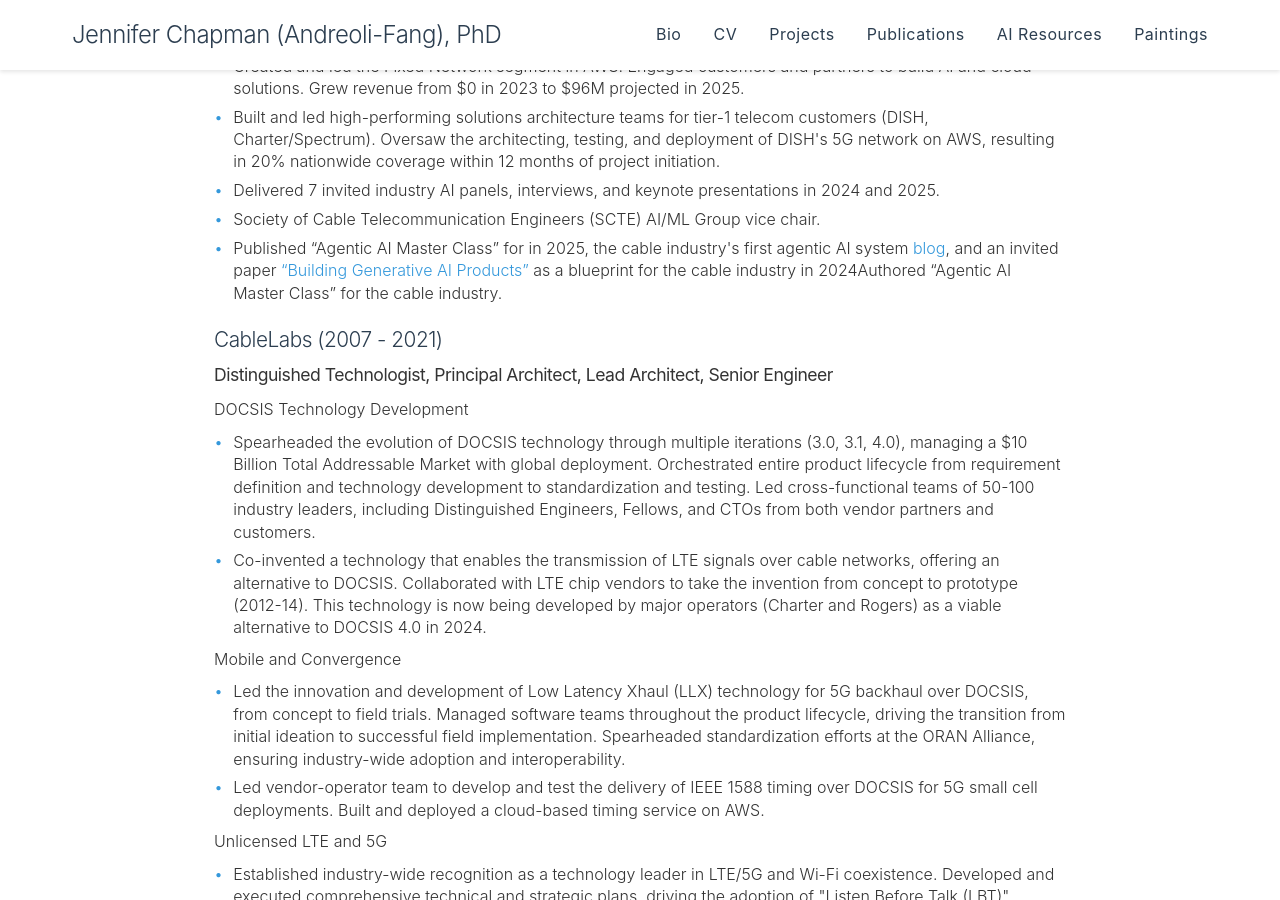
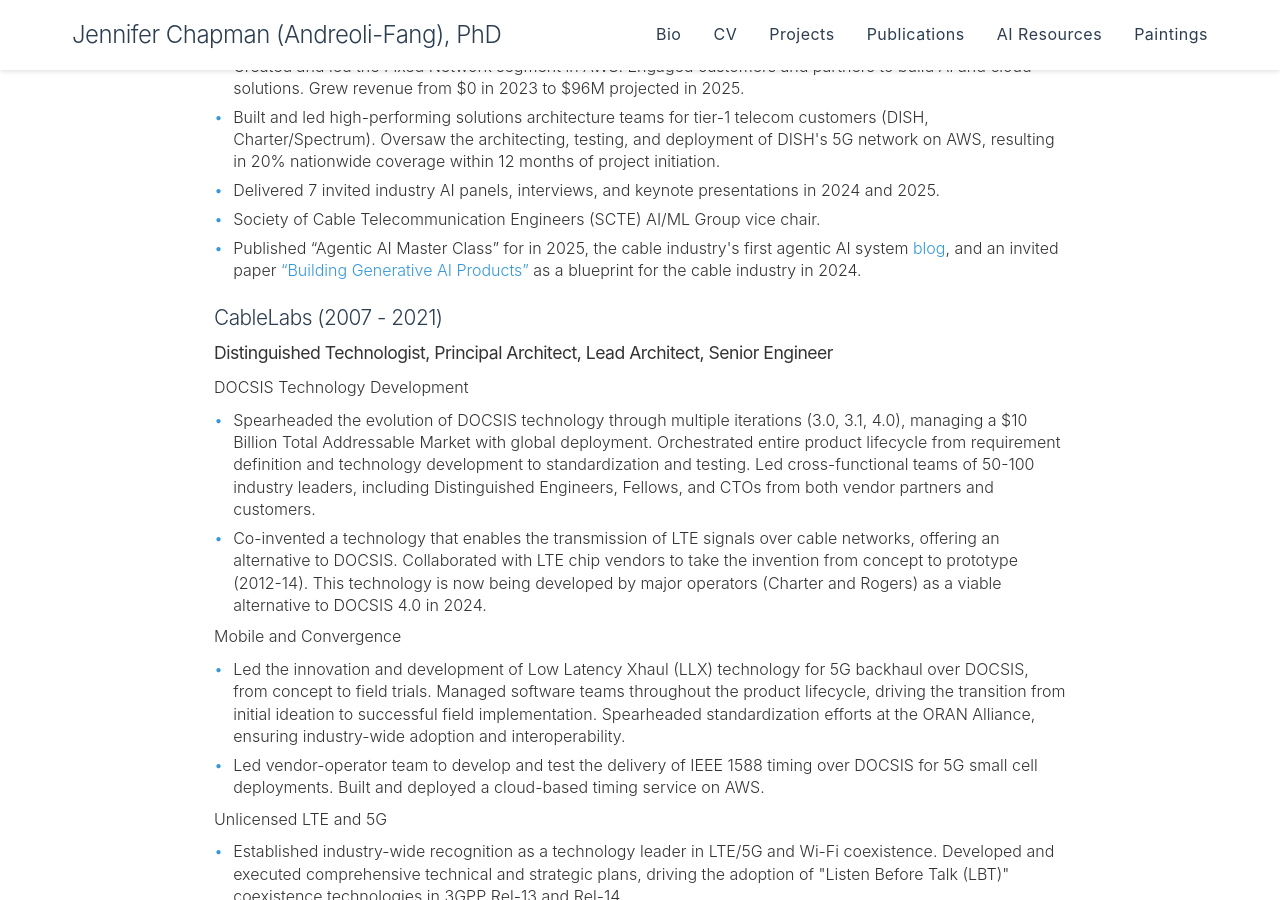
Before and after one commit to nextjen-ai/nextjen-ai.github.io, a Jekyll site: the page built from cv.md, in a window 1280 px wide and 900 px high, scrolled down 889 px. Built offline with Jekyll 4.4.1, drawn with Linux system fonts in a browser that asks for light colours.

Commit message:
Updated cv page

```diff
--- a/_includes/cv-content.html
+++ b/_includes/cv-content.html
@@ -26,7 +26,10 @@
         <li>Built and led high-performing solutions architecture teams for tier-1 telecom customers (DISH, Charter/Spectrum). Oversaw the architecting, testing, and deployment of DISH's 5G network on AWS, resulting in 20% nationwide coverage within 12 months of project initiation.</li>
         <li>Delivered 7 invited industry AI panels, interviews, and keynote presentations in 2024 and 2025.</li>
         <li>Society of Cable Telecommunication Engineers (SCTE) AI/ML Group vice chair.</li>
-        <li>Published “Agentic AI Master Class” for in 2025, the cable industry's first agentic AI system <a href="https://aws.amazon.com/blogs/industries/accelerating-docsis-4-0-adoption-with-generative-ai-on-aws/" target="_blank">blog</a>, and an invited paper <a href="https://www.nctatechnicalpapers.com/Paper/2024/AI09_AndreoliFang_6742_paper" target="_blank">“Building Generative AI Products”</a> as a blueprint for the cable industry in 2024Authored “Agentic AI Master Class” for the cable industry.</li>
+        <li>Published “Agentic AI Master Class” for in 2025,
+            the cable industry's first agentic AI system <a href="https://aws.amazon.com/blogs/industries/accelerating-docsis-4-0-adoption-with-generative-ai-on-aws/" target="_blank">blog</a>,
+            and an invited paper <a href="https://www.nctatechnicalpapers.com/Paper/2024/AI09_AndreoliFang_6742_paper" target="_blank">“Building Generative AI Products”</a> as a blueprint for the cable industry in 2024.
+        </li>
     </ul>
 
     <h3>CableLabs (2007 - 2021)</h3>
```
